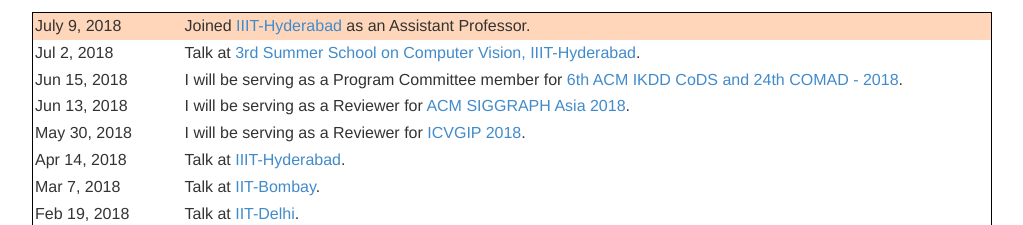
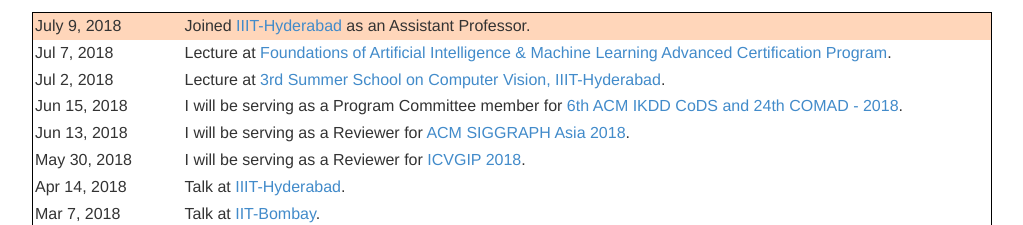
Before and after one commit to ravika/ravika.github.io, a plain HTML site: page index.html in a window 1280 px wide. Shown: the part 567-792 px from the top of the page, without its empty margins (128-1151 px from the left). Drawn offline with nearby package versions, Linux system fonts and the light colour scheme.

Commit message:
Changed index
Changed index

```diff
--- a/index.html
+++ b/index.html
@@ -133,7 +133,10 @@
     <td bgcolor="#FFD6BA">Joined <a href="https://www.iiit.ac.in/" target="_blank">IIIT-Hyderabad</a> as an Assistant Professor.</td>
 </tr>
 <tr>
-    <td width="110">Jul 2, 2018</td><td width="40"></td><td>Talk at <a href="http://cvit.iiit.ac.in/cvsummerschool2018/" target="_blank">3rd Summer School on Computer Vision, IIIT-Hyderabad</a>.</td>
+    <td width="110">Jul 7, 2018</td><td width="40"></td><td>Lecture at <a href="https://cie.iiit.ac.in/aiml/" target="_blank">Foundations of Artificial Intelligence & Machine Learning Advanced Certification Program</a>.</td>
+</tr>
+<tr>
+    <td width="110">Jul 2, 2018</td><td width="40"></td><td>Lecture at <a href="http://cvit.iiit.ac.in/cvsummerschool2018/" target="_blank">3rd Summer School on Computer Vision, IIIT-Hyderabad</a>.</td>
 </tr>
 <tr>
     <td width="110">Jun 15, 2018</td><td width="40"></td><td> I will be serving as a Program Committee member for <a href="http://www.cods-comad.in/2019/index.html" target="_blank">6th ACM IKDD CoDS and 24th COMAD - 2018</a>.</td>
```
